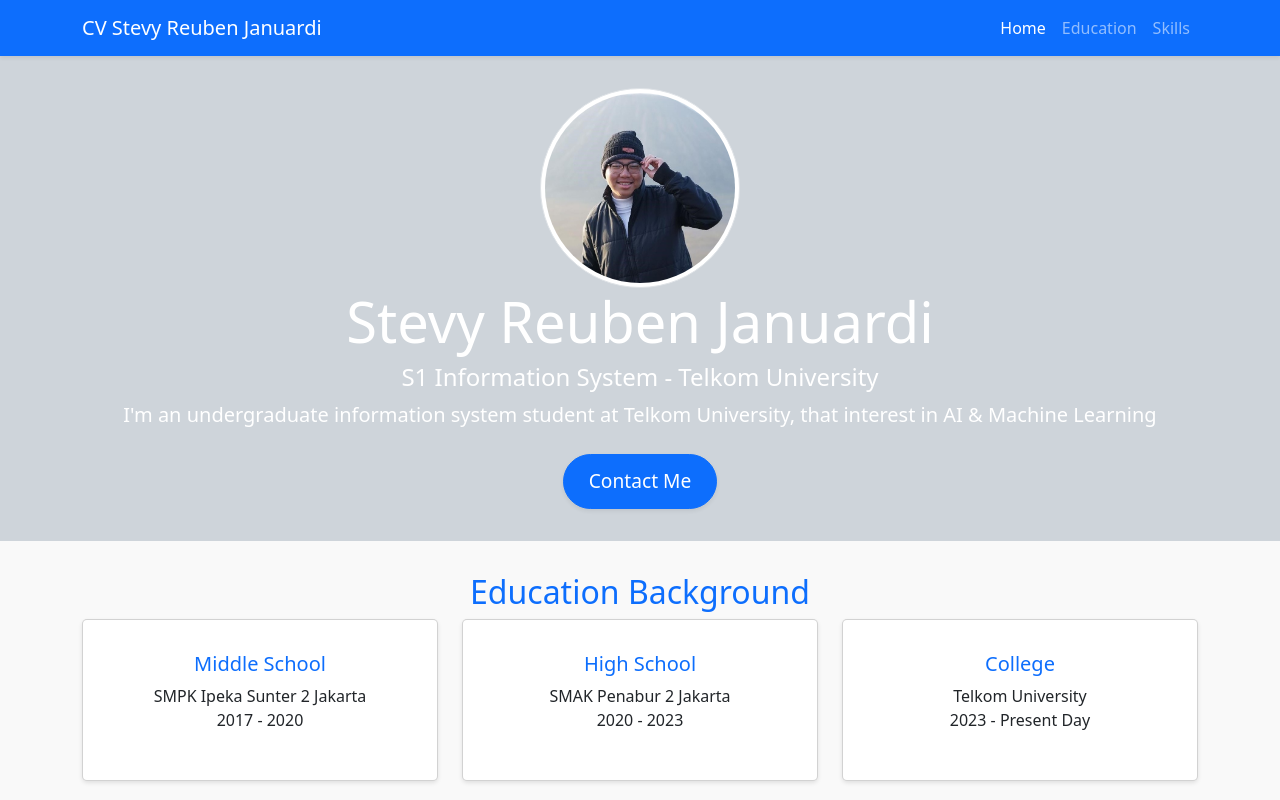
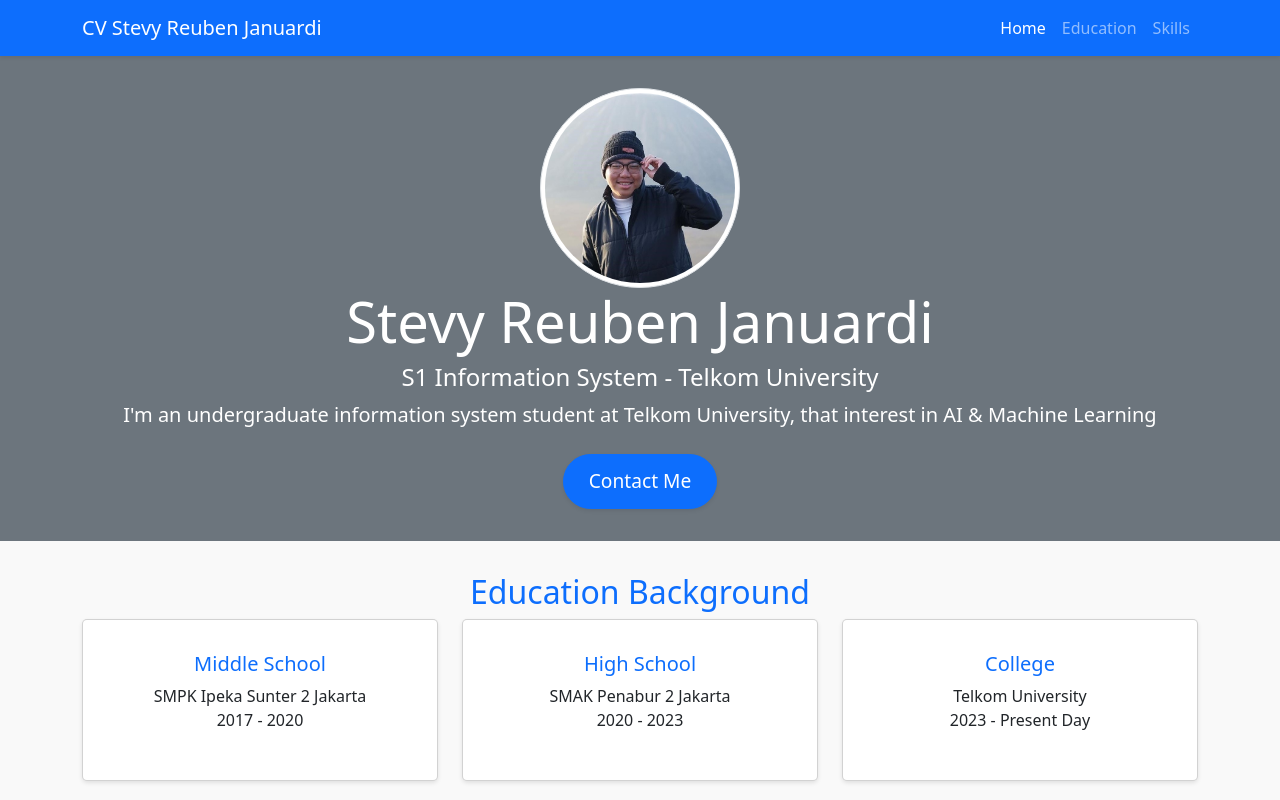
Before and after one commit to reubenjanuardi/personal-cv, a plain HTML site: page index.html in a window 1280 px wide. Shown: the top 800 px of the page. Drawn offline with nearby package versions, Linux system fonts and the light colour scheme.

Commit message:
Update index.html

```diff
--- a/index.html
+++ b/index.html
@@ -9,7 +9,7 @@
     <link rel="stylesheet" href="https://cdnjs.cloudflare.com/ajax/libs/bootstrap-icons/1.10.3/font/bootstrap-icons.min.css" />
     <link rel="stylesheet" href="style.css" />
 
-    <title>Curriculum Vitae</title>
+    <title>Curriculum Vitae - Stevy Reuben Januardi</title>
   </head>
   <body>
     <!-- Navbar -->
@@ -37,7 +37,7 @@
     <!-- End Navbar -->
 
     <!-- Jumbotron -->
-    <section class="jumbotron bg-dark-subtle" id="home">
+    <section class="jumbotron bg-secondary" id="home">
       <img src="img/reuben.jpg" alt="Reuben Januardi" class="rounded-circle img-thumbnail" width="200" height="200" />
       <h1 class="display-4"><strong>Stevy Reuben Januardi</strong></h1>
       <h4>S1 Information System - Telkom University</h4>
```
